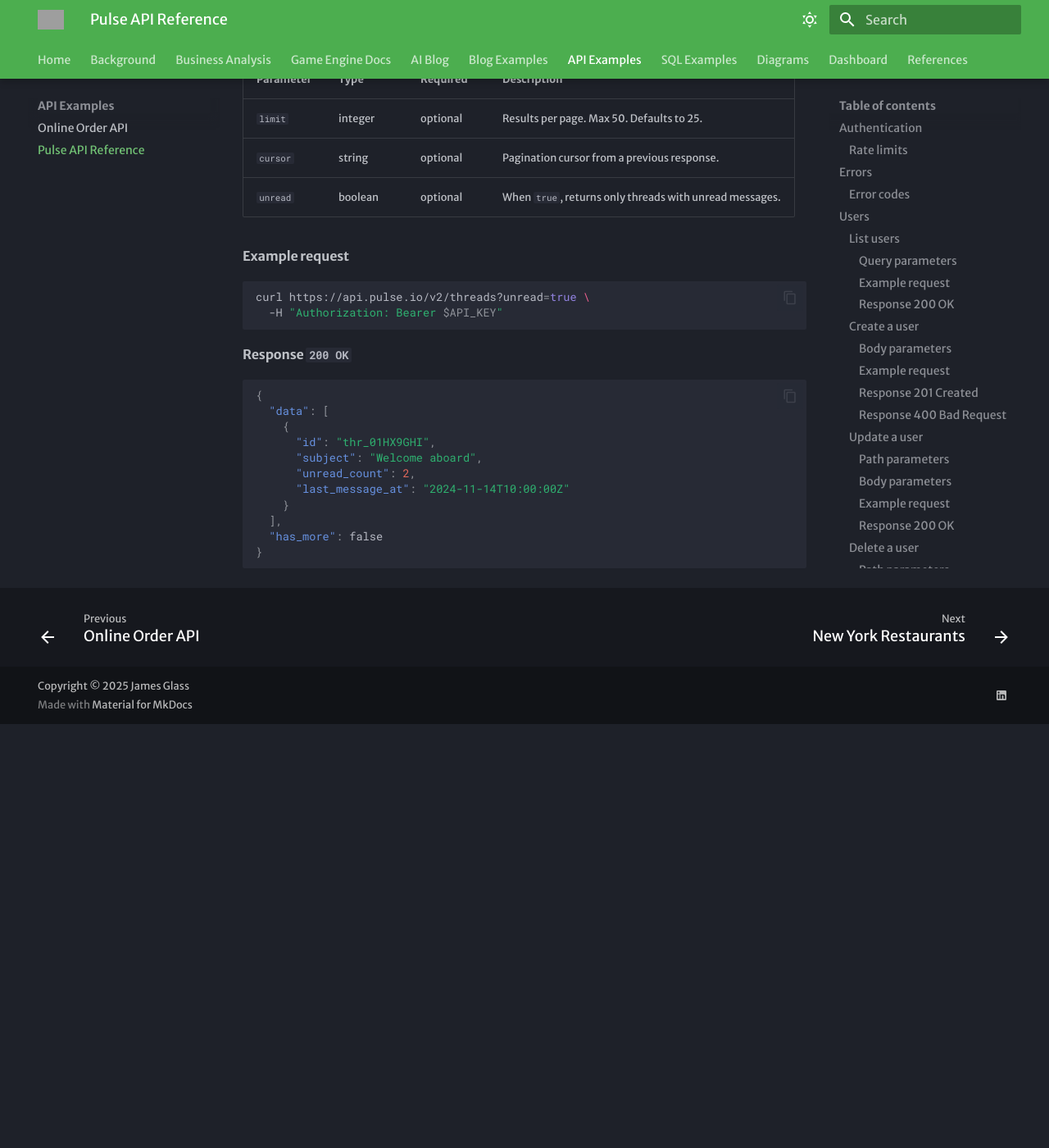
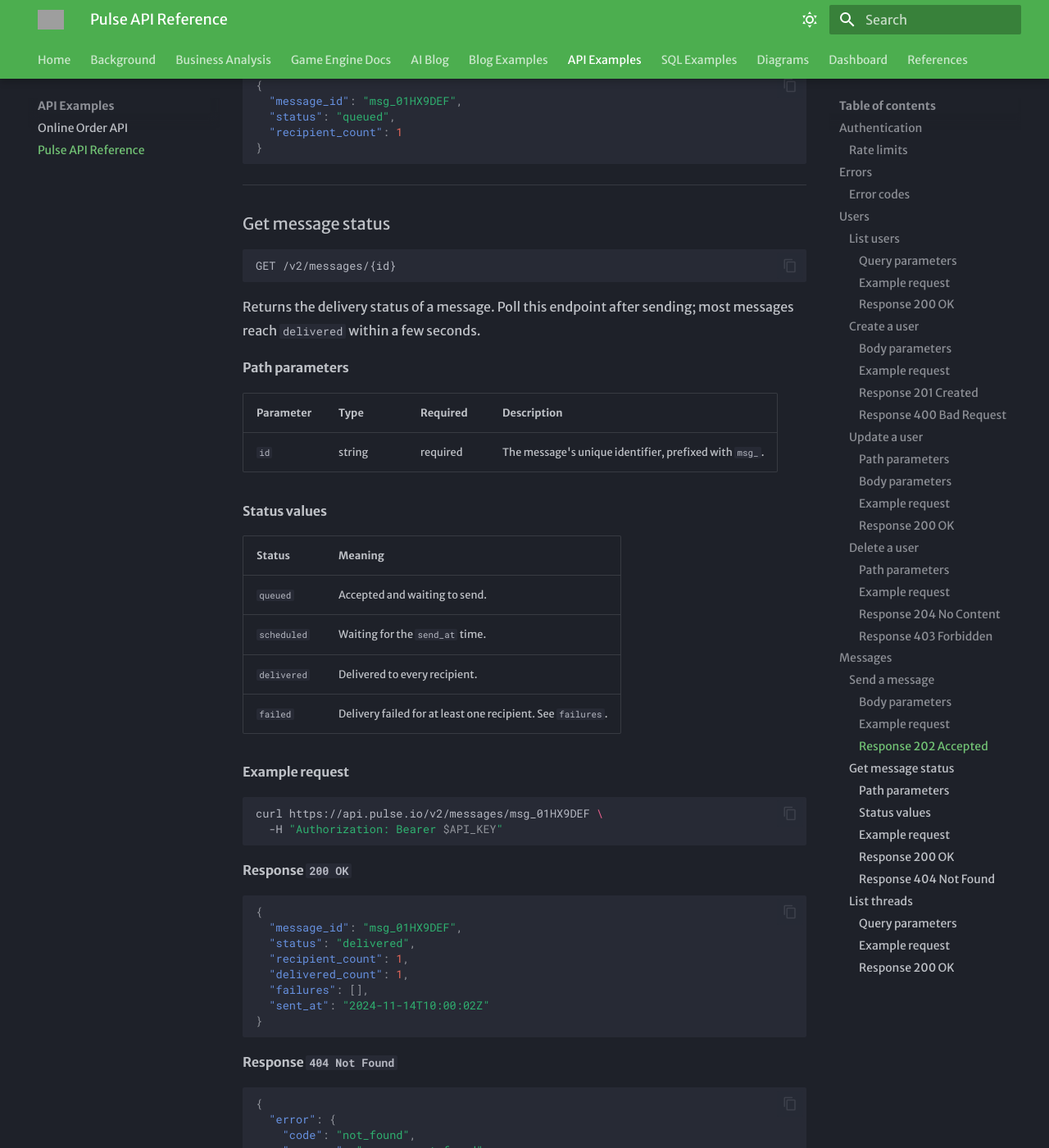
Before and after one commit to james-glass1999/MKDocs-James-Glass-PhD, an MkDocs documentation site: the page built from docs/api-examples/pulse-api-reference.md, in a window 1280 px wide and 1400 px high, scrolled down 7565 px. Shown: the whole window at 82% size. Built offline with MkDocs 1.6.1 and Material for MkDocs 9.7.7, drawn with Linux system fonts in a browser that asks for light colours; before the commit the page ends 8448 px from its top, so only the background shows below that; some of the changed text lies outside the part shown; grey boxes are pictures that could not be loaded.

Commit message:
Fix curl quoting, add message status endpoint, tidy Pulse API reference

````diff
--- a/docs/api-examples/pulse-api-reference.md
+++ b/docs/api-examples/pulse-api-reference.md
@@ -2,6 +2,9 @@
     Good API documentation accelerates developer onboarding and reduces the burden on support teams. The examples in this section demonstrate a design-first approach to API documentation — beginning with a formal OpenAPI specification before implementation, ensuring that the contract between the API and its consumers is clearly defined from the outset. Each example showcases structured endpoint documentation, request and response schemas, and practical cURL references intended to serve developers at the point of need.
 
 # Pulse API Reference
+
+!!! info "About this sample"
+    Pulse is a fictional API. This page is a reference-design sample showing how I structure endpoint documentation: authentication, rate limits, a consistent error model, pagination, and per-endpoint request and response examples. The requests won't run against a live service.
 
 **Base URL:** `https://api.pulse.io/v2`
 **Version:** 2.1 · REST
@@ -25,6 +28,8 @@
 | Free       | 60                  |
 | Pro        | 1,000               |
 | Enterprise | Custom — contact sales |
+
+If you exceed your limit, the API returns `429` with a `Retry-After` header giving the number of seconds to wait.
 
 ---
 
@@ -78,7 +83,7 @@
 #### Example request
 
 ```bash
-curl https://api.pulse.io/v2/users?limit=10&status=active \
+curl "https://api.pulse.io/v2/users?limit=10&status=active" \
   -H "Authorization: Bearer $API_KEY"
 ```
 
@@ -142,6 +147,7 @@
   "name": "Bob Kim",
   "role": "editor",
   "status": "pending",
+  "created_at": "2024-11-14T09:00:00Z",
   "invited_at": "2024-11-14T09:00:00Z"
 }
 ```
@@ -153,7 +159,8 @@
   "error": {
     "code": "validation_failed",
     "message": "email is already in use",
-    "field": "email"
+    "field": "email",
+    "request_id": "req_01HX9JKL"
   }
 }
 ```
@@ -193,11 +200,17 @@
 
 #### Response `200 OK`
 
+Returns the full, updated user object.
+
 ```json
 {
   "id": "usr_01HX9ABC",
+  "email": "alice@acme.com",
+  "name": "Alice Chen",
   "role": "admin",
+  "status": "active",
   "metadata": { "team": "design" },
+  "created_at": "2024-03-01T12:00:00Z",
   "updated_at": "2024-11-14T10:30:00Z"
 }
 ```
@@ -237,7 +250,8 @@
 {
   "error": {
     "code": "forbidden",
-    "message": "cannot delete the last admin"
+    "message": "cannot delete the last admin",
+    "request_id": "req_01HX9MNO"
   }
 }
 ```
@@ -252,7 +266,7 @@
 POST /v2/messages
 ```
 
-Sends a message to one or more recipients. Messages are delivered asynchronously — use the returned `message_id` to poll for delivery status.
+Sends a message to one or more recipients. Messages are delivered asynchronously — use the returned `message_id` with [Get message status](#get-message-status) to check delivery.
 
 #### Body parameters
 
@@ -289,6 +303,63 @@
 
 ---
 
+### Get message status
+
+```
+GET /v2/messages/{id}
+```
+
+Returns the delivery status of a message. Poll this endpoint after sending; most messages reach `delivered` within a few seconds.
+
+#### Path parameters
+
+| Parameter | Type   | Required | Description                                            |
+|-----------|--------|----------|--------------------------------------------------------|
+| `id`      | string | required | The message's unique identifier, prefixed with `msg_`. |
+
+#### Status values
+
+| Status      | Meaning                                                        |
+|-------------|----------------------------------------------------------------|
+| `queued`    | Accepted and waiting to send.                                  |
+| `scheduled` | Waiting for the `send_at` time.                                |
+| `delivered` | Delivered to every recipient.                                  |
+| `failed`    | Delivery failed for at least one recipient. See `failures`.    |
+
+#### Example request
+
+```bash
+curl https://api.pulse.io/v2/messages/msg_01HX9DEF \
+  -H "Authorization: Bearer $API_KEY"
+```
+
+#### Response `200 OK`
+
+```json
+{
+  "message_id": "msg_01HX9DEF",
+  "status": "delivered",
+  "recipient_count": 1,
+  "delivered_count": 1,
+  "failures": [],
+  "sent_at": "2024-11-14T10:00:02Z"
+}
+```
+
+#### Response `404 Not Found`
+
+```json
+{
+  "error": {
+    "code": "not_found",
+    "message": "message not found",
+    "request_id": "req_01HX9PQR"
+  }
+}
+```
+
+---
+
 ### List threads
 
 ```
@@ -308,7 +379,7 @@
 #### Example request
 
 ```bash
-curl https://api.pulse.io/v2/threads?unread=true \
+curl "https://api.pulse.io/v2/threads?unread=true" \
   -H "Authorization: Bearer $API_KEY"
 ```
 
````
